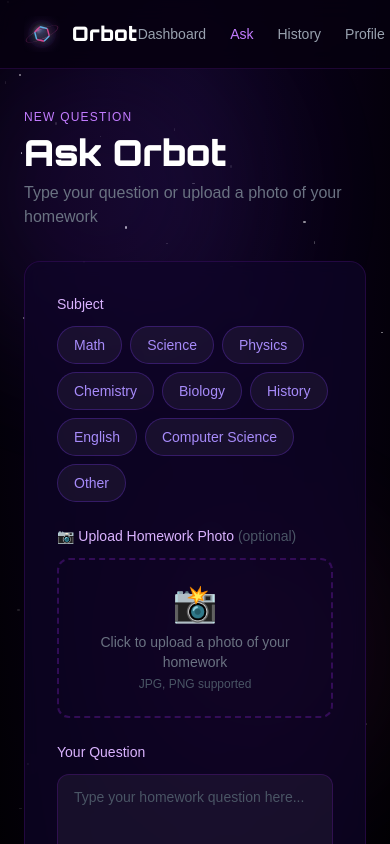
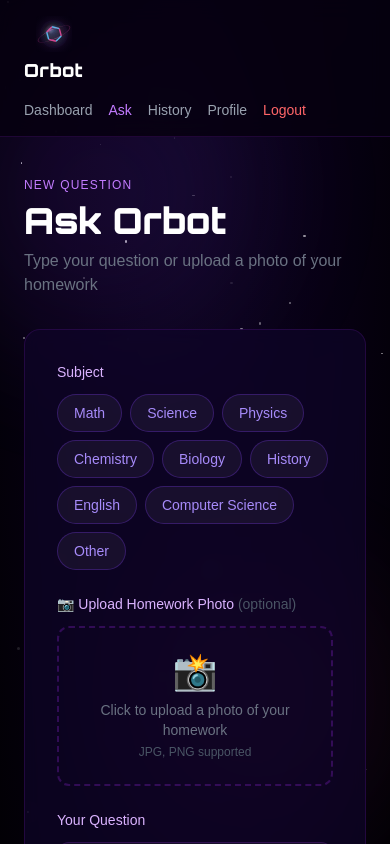
Before and after one commit to RafaelJo28/WADSProject, a Next.js app: page /ask in a window 390 px wide. Shown: the top 844 px of the page. Built offline with nearby package versions, Linux system fonts and the light colour scheme.

Commit message:
firebase & mobile dashboard

```diff
--- a/app/components/Navbar.tsx
+++ b/app/components/Navbar.tsx
@@ -16,15 +16,15 @@
   return (
     <nav className="border-b border-purple-900/30 backdrop-blur-md"
       style={{ background: "rgba(6, 0, 16, 0.85)" }}>
-      <div className="max-w-6xl mx-auto px-6 py-4 flex items-center justify-between">
-        <div className="flex items-center gap-3 cursor-pointer" onClick={() => router.push("/")}>
+      <div className="max-w-6xl mx-auto px-6 py-4 flex flex-wrap items-center justify-between gap-4">
+        <div className="flex flex-col items-center gap-1 cursor-pointer sm:flex-row sm:items-center" onClick={() => router.push("/")}>
           <OrbotLogo size={36} />
-          <span className="text-white font-black text-xl tracking-wide"
+          <span className="text-white font-black text-lg sm:text-xl tracking-wide text-center sm:text-left"
             style={{ fontFamily: "var(--font-orbitron)" }}>
             Orbot
           </span>
         </div>
-        <div className="flex items-center gap-6">
+        <div className="flex flex-wrap items-center justify-end gap-4">
           {[
             { label: "Dashboard", href: "/dashboard" },
             { label: "Ask", href: "/ask" },
--- a/app/dashboard/page.tsx
+++ b/app/dashboard/page.tsx
@@ -48,13 +48,13 @@
 
       <Navbar active="Dashboard" />
 
-      <div className="relative z-10 max-w-6xl mx-auto px-6 py-10">
-        <div className="mb-10">
+      <div className="relative z-10 max-w-6xl mx-auto px-4 sm:px-6 py-10">
+        <div className="mb-10 space-y-3">
           <p className="text-purple-400 text-xs tracking-widest uppercase mb-2">Welcome back</p>
-          <h1 className="text-4xl font-black text-white" style={{ fontFamily: "var(--font-orbitron)" }}>
+          <h1 className="text-3xl sm:text-4xl font-black text-white leading-tight" style={{ fontFamily: "var(--font-orbitron)" }}>
             {user?.name ?? "Student"} 👋
           </h1>
-          <p className="text-gray-500 mt-2">What would you like to learn today?</p>
+          <p className="text-gray-500 mt-2 text-sm sm:text-base">What would you like to learn today?</p>
         </div>
 
         <div className="grid grid-cols-3 gap-6 mb-10">
@@ -75,12 +75,12 @@
 
         <div className="rounded-2xl border border-purple-900/30 backdrop-blur-sm overflow-hidden"
           style={{ background: "rgba(15, 5, 40, 0.7)" }}>
-          <div className="flex items-center justify-between px-6 py-5 border-b border-purple-900/30">
+          <div className="flex flex-col gap-3 sm:flex-row sm:items-center sm:justify-between px-4 sm:px-6 py-5 border-b border-purple-900/30">
             <h2 className="text-lg font-bold text-white" style={{ fontFamily: "var(--font-orbitron)" }}>
               Recent Questions
             </h2>
             <Link href="/ask"
-              className="px-4 py-2 rounded-xl text-sm font-bold text-white transition-all hover:scale-105"
+              className="w-full sm:w-auto px-4 py-2 rounded-xl text-sm font-bold text-white text-center transition-all hover:scale-105"
               style={{
                 background: "linear-gradient(135deg, #7c3aed, #ec4899)",
                 boxShadow: "0 0 20px rgba(124, 58, 237, 0.3)",
--- a/app/lib/firebase.ts
+++ b/app/lib/firebase.ts
@@ -21,3 +21,6 @@
 
 export const auth = app ? getAuth(app) : (null as any)
 export const googleProvider = new GoogleAuthProvider()
+googleProvider.setCustomParameters({
+  prompt: "select_account",
+})
```
